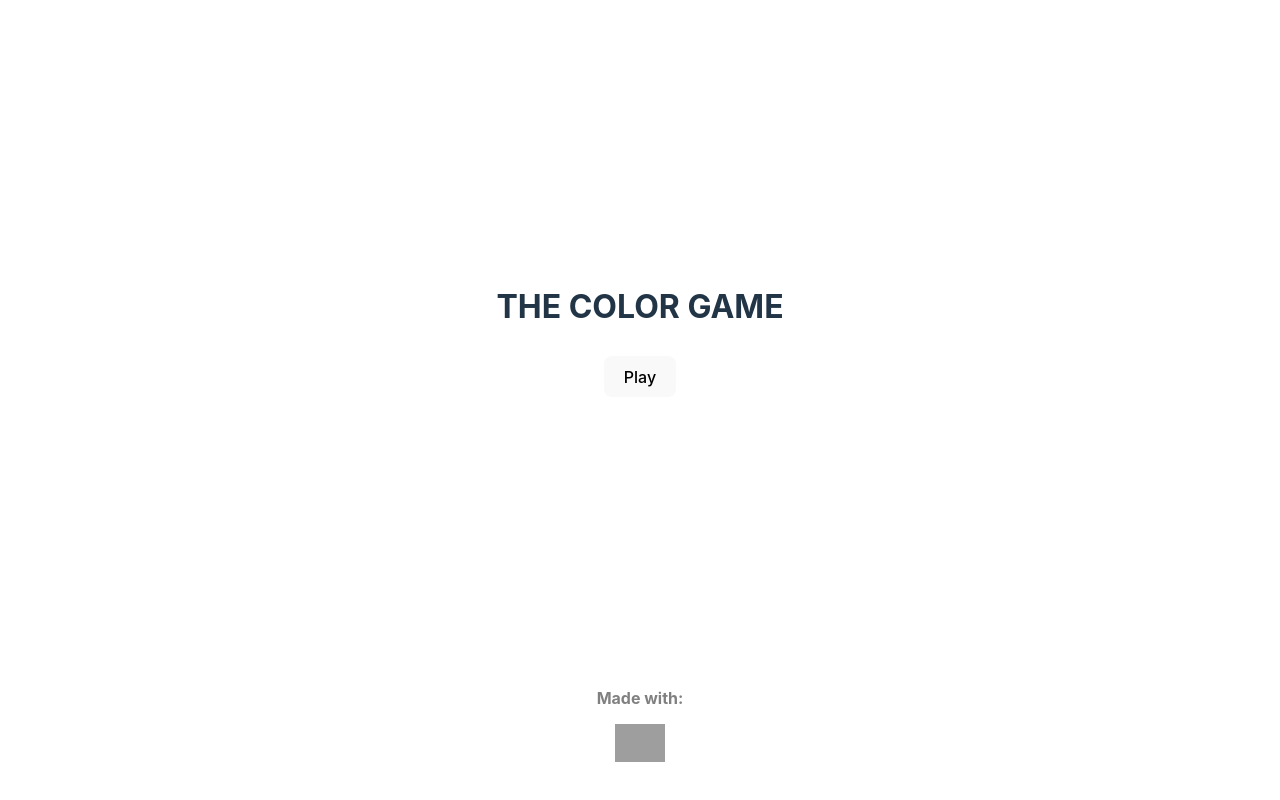
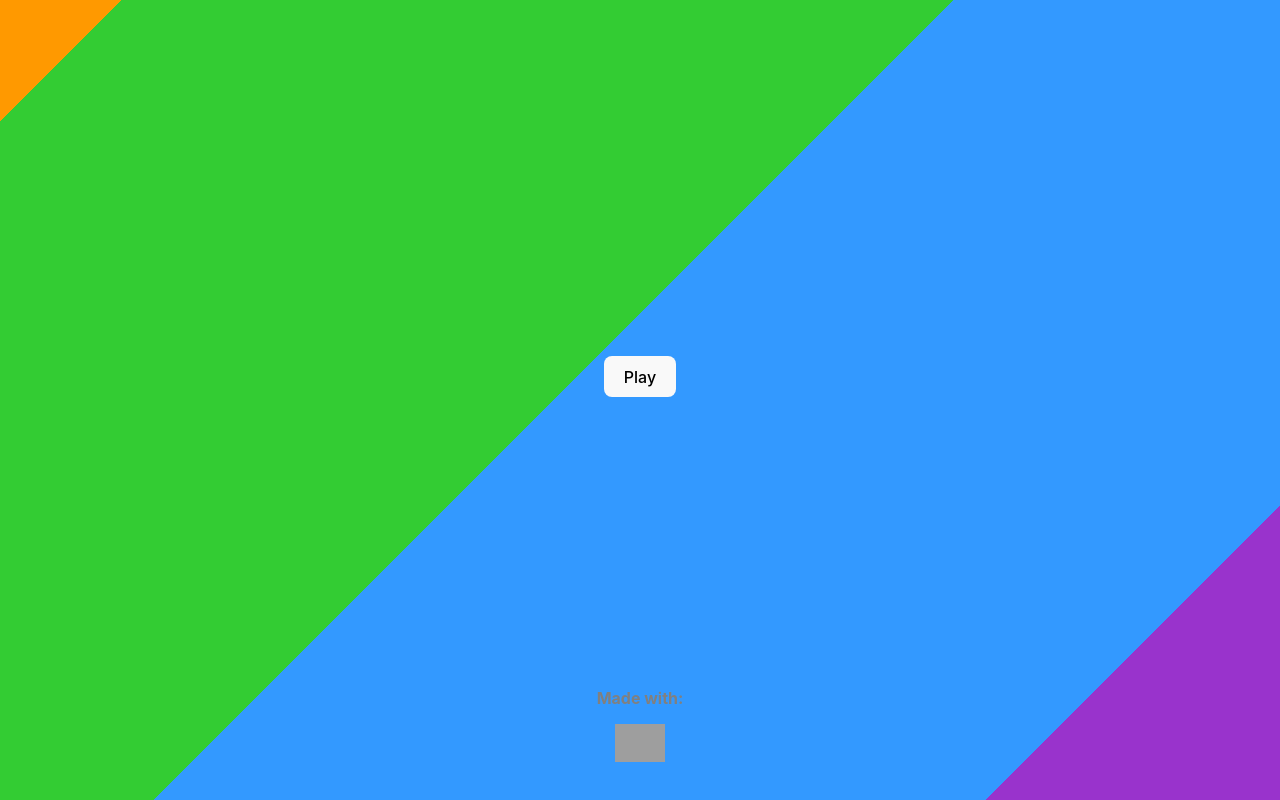
Before and after one commit to matedefalco/color-game, a React (Vite) app: page / in a window 1280 px wide. Built offline with nearby package versions, Linux system fonts and the light colour scheme; grey boxes are pictures that could not be loaded.

Commit message:
Background styles

```diff
--- a/src/index.css
+++ b/src/index.css
@@ -5,8 +5,6 @@
 
   color-scheme: light dark;
   color: rgba(255, 255, 255, 0.87);
-  background-color: #242424;
-
   font-synthesis: none;
   text-rendering: optimizeLegibility;
   -webkit-font-smoothing: antialiased;
@@ -26,6 +24,30 @@ body {
   place-items: center;
   min-width: 320px;
   min-height: 100vh;
+  background: linear-gradient(
+    135deg,
+    #ff0000 16.666%,
+    #ff9900 16.666%,
+    #ff9900 33.333%,
+    #33cc33 33.333%,
+    #33cc33 50%,
+    #3399ff 50%,
+    #3399ff 66.666%,
+    #9933cc 66.666%,
+    #9933cc 83.333%,
+    #ff3366 83.333%
+  );
+  background-size: 240% 240%;
+  animation: gradient 10s infinite linear;
+}
+
+@keyframes gradient {
+  0% {
+    background-position: 0% 50%;
+  }
+  100% {
+    background-position: 100% 50%;
+  }
 }
 
 main {
@@ -75,6 +97,8 @@ footer {
 h1 {
   font-size: 1.5em;
   line-height: 1.1;
+  color: transparent; /* Texto con color transparente */
+  -webkit-background-clip: text; /* Aplicar fondo solo en el texto */
 }
 
 footer {
@@ -131,7 +155,6 @@ button {
 @media (prefers-color-scheme: light) {
   :root {
     color: #213547;
-    background-color: #ffffff;
   }
   a:hover {
     color: #747bff;
```
